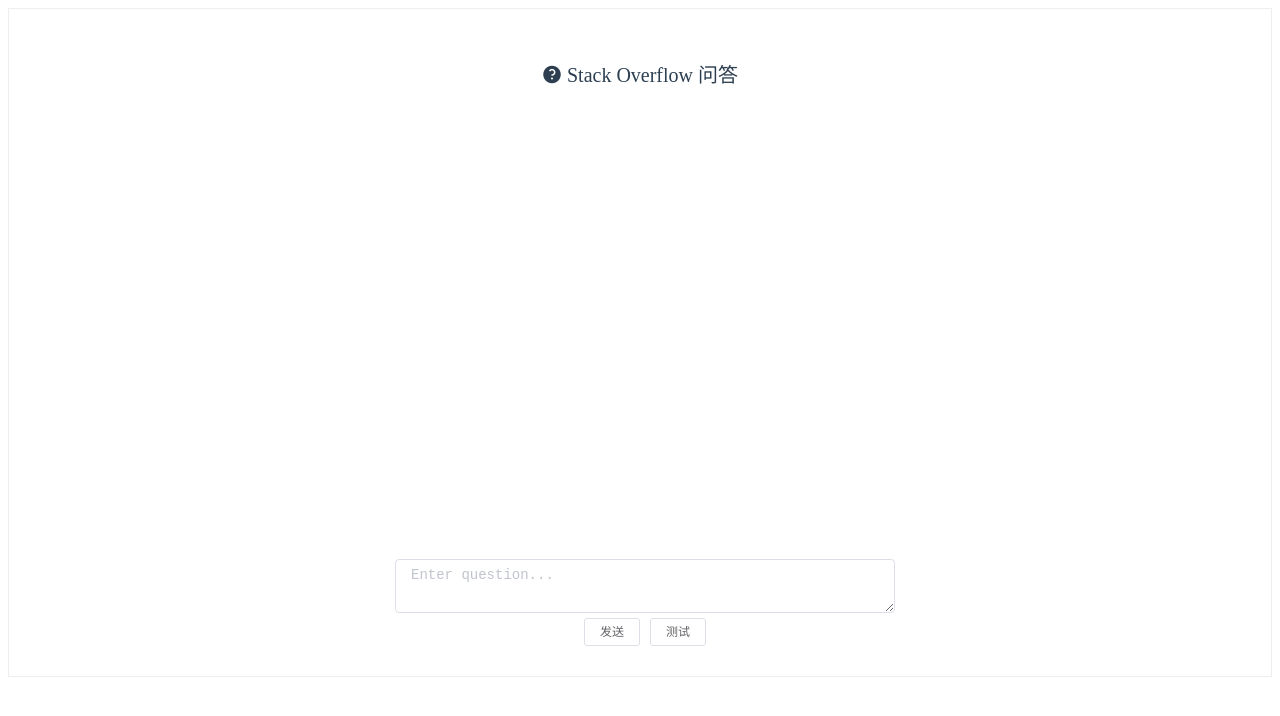
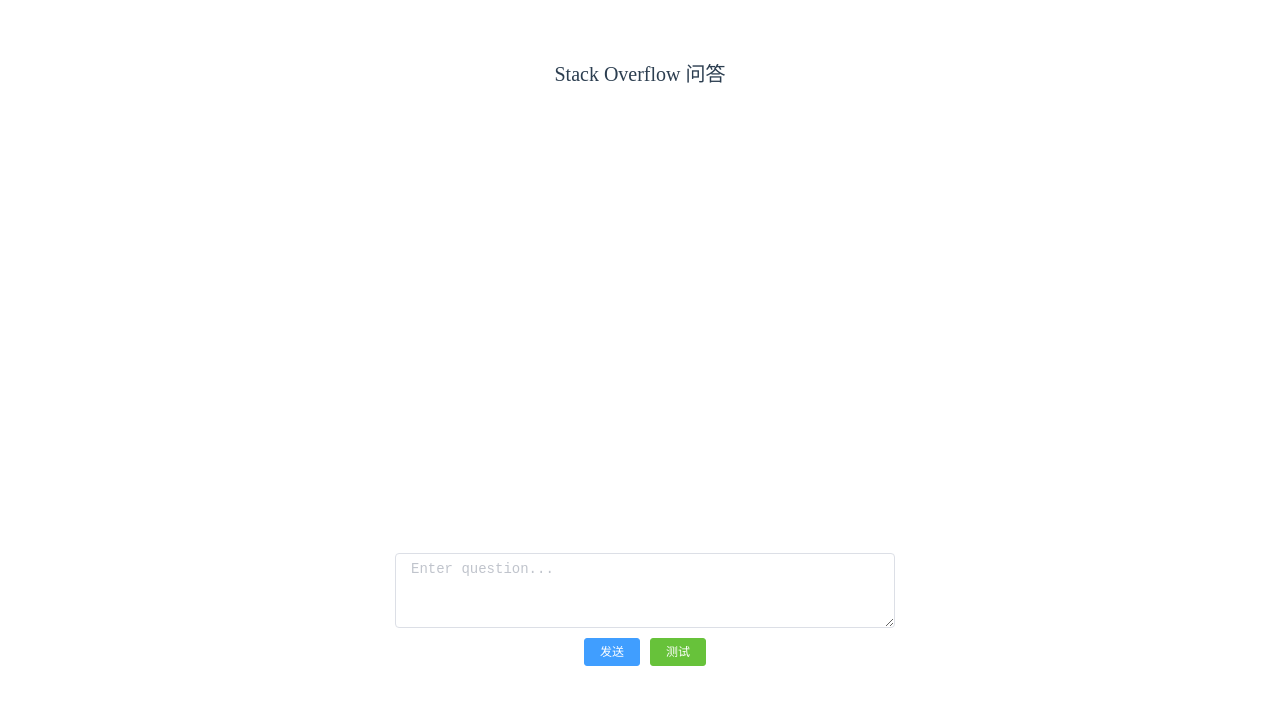
Before and after one commit to ASETP/ASETP-frontend, a Vue app: page / in a window 1280 px wide. Shown: the top 716 px of the page. Built offline with nearby package versions, Linux system fonts and the light colour scheme.

Commit message:
feat: add ChatWindow's multiple lines message display

```diff
--- a/src/components/ChatWindow.vue
+++ b/src/components/ChatWindow.vue
@@ -1,41 +1,47 @@
 <template>
   <el-container class="el-container"
-                style="min-height: 100%;min-width: 100%; border: 1px solid #eee">
+                style="min-height: 100%;min-width: 100%">
     <div class="chat-window">
       <!-- 显示消息的容器 -->
       <el-container class="message-container" style="height: 540px">
         <el-header
-            style="margin-top: 50px;line-height:1.7;font: 20px Extra large"
-            class="el-icon-question">
-          Stack Overflow 问答
+            style="height:20px;margin-top: 50px;line-height:1.7;font: 20px Extra large">
+           Stack Overflow 问答
         </el-header>
+
         <ul class="infinite-list" v-infinite-scroll="load"
-            style="height:400px;width:460px;overflow:auto">
+            style="height:470px;width:460px;overflow:auto">
           <li v-for="message in messages" :key="message.id" class="message">
-            <div v-if="message.isMe" class="message-text mine">{{ message.text }}</div>
-            <div v-else class="message-text">{{ message.text }}</div>
+            <div v-if="message.isMe" class="message-text mine">
+              <p style="word-wrap:break-word;font-size: small;">{{ message.text }}</p>
+            </div>
+            <div v-else class="message-text">
+              <p style="word-wrap:break-word;font-size: small;">{{ message.text }}</p>
+            </div>
           </li>
         </ul>
       </el-container>
 
       <!-- 输入消息 -->
-      <form class="input-form" style="width: 500px;margin-left:10px;margin-bottom: 30px">
+      <form class="input-form" style="width: 500px;margin-left:10px;margin-bottom: 15px">
         <el-input
             v-model="inputText"
             type="textarea"
-            :rows="2"
+            :rows="3"
             placeholder="Enter question..." />
-        <div style="margin-top: 5px">
+        <div style="margin-top: 10px">
           <el-button
               @click="sendMessage"
               v-loading.fullscreen.lock="loading"
-              size="mini">
+              size="mini"
+              type="primary">
             发送
           </el-button>
           <el-button
               @click="test"
               v-loading.fullscreen.lock="loading"
-              size="mini">
+              size="mini"
+              type="success">
             测试
           </el-button>
         </div>
@@ -53,7 +59,7 @@
       inputText: '',
       messages: [],
       count:0,
-      loading: false
+      loading: false,
     };
   },
   methods: {
@@ -97,7 +103,7 @@
 }
 
 .message-container {
-  margin-bottom: 10px;
+  margin-bottom: 5px;
 }
 
 .message {
@@ -108,6 +114,7 @@
 .message-text {
   padding: 5px;
   border-radius: 3px;
+  width: 430px;
 }
 
 .mine {
```
